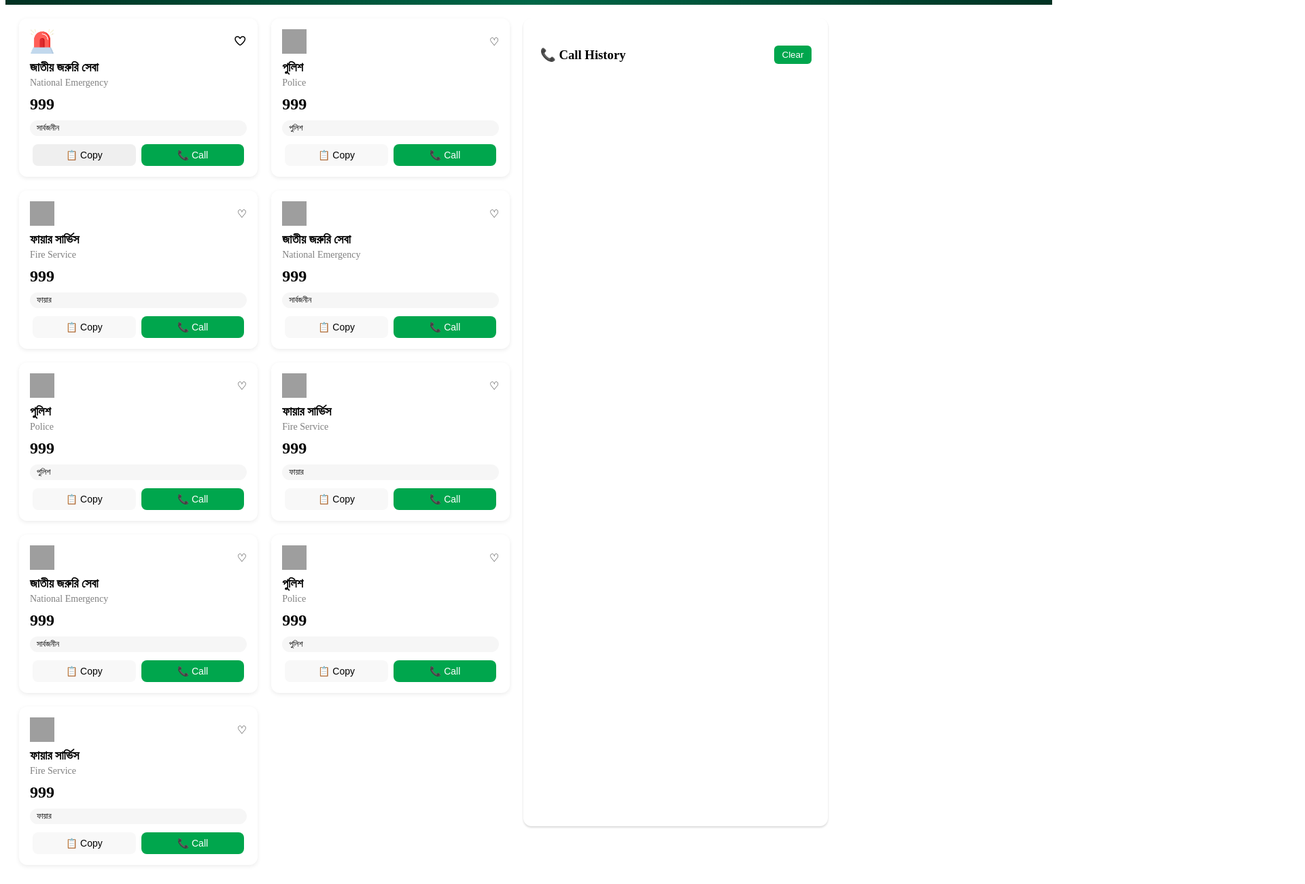
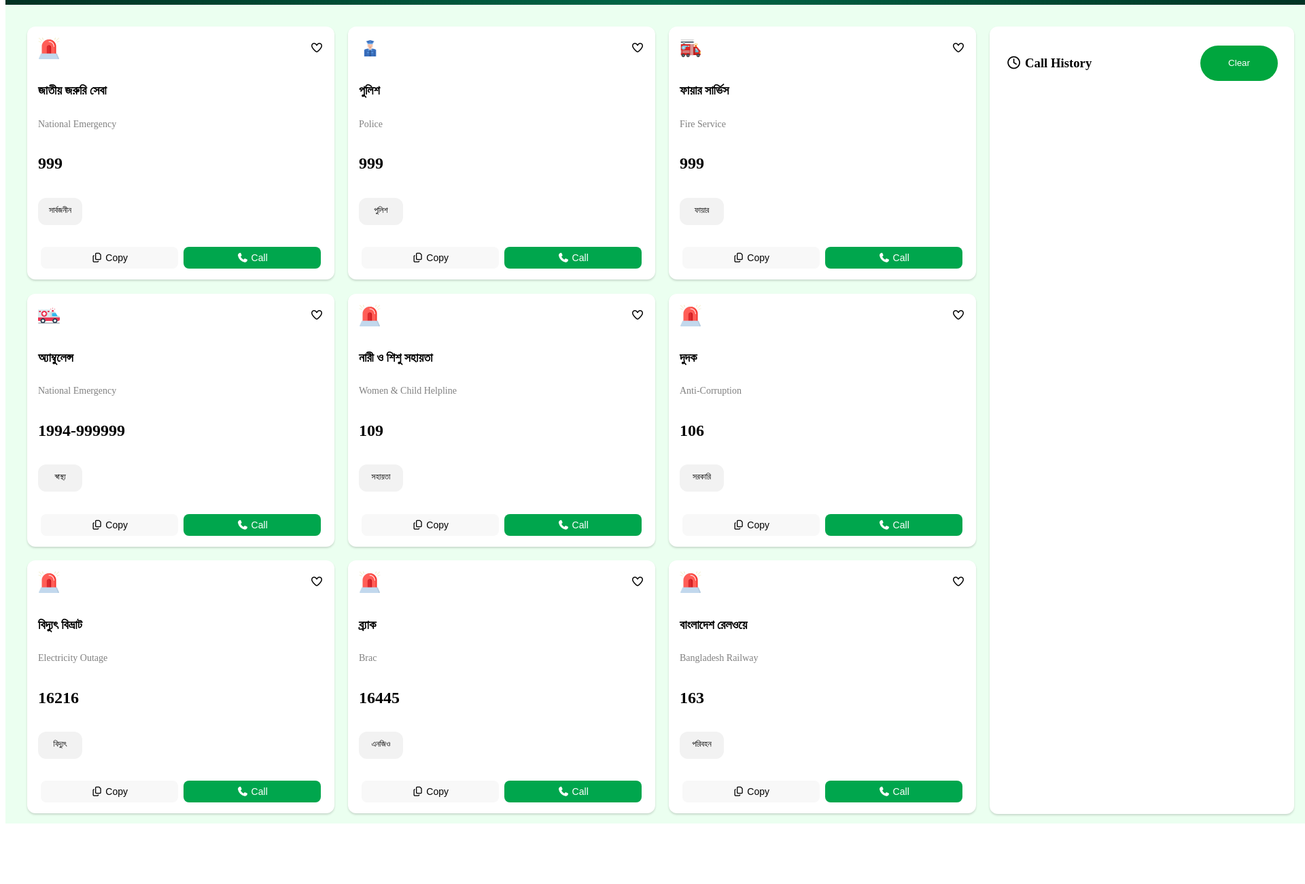
Before and after one commit to SabbirHsarkar/assignment-5, a plain HTML site: page index.html in a window 1280 px wide. Shown: the part 364-1664 px from the top of the page at 68% size, 1920 px wide, since content can reach past the window. After the commit the page ends 1629 px from the top, so only its background shows below. Drawn offline with Linux system fonts and the light colour scheme; grey boxes are pictures that could not be loaded.

Commit message:
html & css structure added

```diff
--- a/index.html
+++ b/index.html
@@ -12,7 +12,7 @@
 
 <link rel="stylesheet" href="https://cdnjs.cloudflare.com/ajax/libs/font-awesome/7.0.0/css/all.min.css" integrity="sha512-DxV+EoADOkOygM4IR9yXP8Sb2qwgidEmeqAEmDKIOfPRQZOWbXCzLC6vjbZyy0vPisbH2SyW27+ddLVCN+OMzQ==" crossorigin="anonymous" referrerpolicy="no-referrer" />
 </head>
-<body>
+<body class="body">
  <header>
     <div class="first-nav">
         <div class="left-nav">
@@ -57,7 +57,8 @@
     <!-- Left Side: Emergency Cards -->
     <div class="cards">
 
-      <!-- Card Example -->
+      <!-- Card -->
+       <!-- Emergency -->
       <div class="card">
         <div class="card-header">
           <img src="./assets/emergency.png" alt="icon">
@@ -68,150 +69,151 @@
         <h2>999</h2>
         <span class="tag">সার্বজনীন</span>
         <div class="actions">
-          <button type="button" class="emergency-btn">📋 Copy</button>
-          <button class="call">📞 Call</button>
+          <button type="button" class="copy"><i class="fa-regular fa-copy"></i> Copy</button>
+          <button class="call"><i class="fa-solid fa-phone"></i> Call</button>
         </div>
       </div>
 
       <!-- Police -->
       <div class="card">
         <div class="card-header">
-          <img src="https://img.icons8.com/color/48/policeman-male.png" alt="icon">
-          <span class="fav">♡</span>
+          <img src="./assets/police.png" alt="icon">
+          <span class="fav"><i class="fa-regular fa-heart"></i></span>
         </div>
         <h3>পুলিশ</h3>
         <p class="subtitle">Police</p>
         <h2>999</h2>
         <span class="tag">পুলিশ</span>
         <div class="actions">
-          <button class="copy">📋 Copy</button>
-          <button class="call">📞 Call</button>
+          <button class="copy"><i class="fa-regular fa-copy"></i> Copy</button>
+          <button class="call"><i class="fa-solid fa-phone"></i> Call</button>
         </div>
       </div>
 
       <!-- Fire Service -->
       <div class="card">
         <div class="card-header">
-          <img src="https://img.icons8.com/color/48/fireman-male.png" alt="icon">
-          <span class="fav">♡</span>
+          <img src="./assets/fire-service.png" alt="icon">
+          <span class="fav"><i class="fa-regular fa-heart"></i></span>
         </div>
         <h3>ফায়ার সার্ভিস</h3>
         <p class="subtitle">Fire Service</p>
         <h2>999</h2>
         <span class="tag">ফায়ার</span>
         <div class="actions">
-          <button class="copy">📋 Copy</button>
-          <button class="call">📞 Call</button>
+          <button class="copy"><i class="fa-regular fa-copy"></i> Copy</button>
+          <button class="call"><i class="fa-solid fa-phone"></i> Call</button>
         </div>
       </div>
 
-      <!-- আরও কার্ড এখানে চাইলে কপি করতে পারো -->
+     <!-- Ambulance -->
+
      <div class="card">
         <div class="card-header">
-          <img src="https://img.icons8.com/color/48/alarm.png" alt="icon">
-          <span class="fav">♡</span>
+          <img src="./assets/ambulance.png" alt="icon">
+          <span class="fav"><i class="fa-regular fa-heart"></i></span>
         </div>
-        <h3>জাতীয় জরুরি সেবা</h3>
+        <h3>অ্যাম্বুলেন্স</h3>
         <p class="subtitle">National Emergency</p>
-        <h2>999</h2>
-        <span class="tag">সার্বজনীন</span>
+        <h2>1994-999999</h2>
+        <span class="tag">স্বাস্থ্য</span>
         <div class="actions">
-          <button class="copy">📋 Copy</button>
-          <button class="call">📞 Call</button>
+          <button class="copy"><i class="fa-regular fa-copy"></i> Copy</button>
+          <button class="call"><i class="fa-solid fa-phone"></i> Call</button>
         </div>
       </div>
 
-      <!-- Police -->
+      <!-- Women & Child Helpline -->
       <div class="card">
         <div class="card-header">
-          <img src="https://img.icons8.com/color/48/policeman-male.png" alt="icon">
-          <span class="fav">♡</span>
+          <img src="./assets/emergency.png" alt="icon">
+          <span class="fav"><i class="fa-regular fa-heart"></i></span>
         </div>
-        <h3>পুলিশ</h3>
-        <p class="subtitle">Police</p>
-        <h2>999</h2>
-        <span class="tag">পুলিশ</span>
+        <h3>নারী ও শিশু সহায়তা</h3>
+        <p class="subtitle">Women & Child Helpline</p>
+        <h2>109</h2>
+        <span class="tag">সহায়তা</span>
         <div class="actions">
-          <button class="copy">📋 Copy</button>
-          <button class="call">📞 Call</button>
+          <button class="copy"><i class="fa-regular fa-copy"></i> Copy</button>
+          <button class="call"><i class="fa-solid fa-phone"></i> Call</button>
+        </div>
+      </div>
+
+      <!-- Anti -->
+      <div class="card">
+        <div class="card-header">
+          <img src="./assets/emergency.png" alt="icon">
+          <span class="fav"><i class="fa-regular fa-heart"></i></span>
+        </div>
+        <h3>দুদক</h3>
+        <p class="subtitle">Anti-Corruption</p>
+        <h2>106</h2>
+        <span class="tag">সরকারি</span>
+        <div class="actions">
+          <button class="copy"><i class="fa-regular fa-copy"></i> Copy</button>
+          <button class="call"><i class="fa-solid fa-phone"></i> Call</button>
+        </div>
+      </div>
+
+
+     <!-- Electricity -->
+      <div class="card">
+        <div class="card-header">
+          <img src="./assets/emergency.png" alt="icon">
+          <span class="fav"><i class="fa-regular fa-heart"></i></span>
+        </div>
+        <h3>বিদ্যুৎ বিভ্রাট</h3>
+        <p class="subtitle">Electricity Outage</p>
+        <h2>16216</h2>
+        <span class="tag">বিদ্যুৎ</span>
+        <div class="actions">
+          <button class="copy"><i class="fa-regular fa-copy"></i> Copy</button>
+          <button class="call"><i class="fa-solid fa-phone"></i> Call</button>
+        </div>
+      </div>
+
+      <!-- Brac -->
+      <div class="card">
+        <div class="card-header">
+          <img src="./assets/emergency.png" alt="icon">
+          <span class="fav"><i class="fa-regular fa-heart"></i></span>
+        </div>
+        <h3>ব্র্যাক</h3>
+        <p class="subtitle">Brac</p>
+        <h2>16445</h2>
+        <span class="tag">এনজিও</span>
+        <div class="actions">
+          <button class="copy"><i class="fa-regular fa-copy"></i> Copy</button>
+          <button class="call"><i class="fa-solid fa-phone"></i> Call</button>
         </div>
       </div>
 
       <!-- Fire Service -->
-      <div class="card">
+     <div class="card">
         <div class="card-header">
-          <img src="https://img.icons8.com/color/48/fireman-male.png" alt="icon">
-          <span class="fav">♡</span>
+          <img src="./assets/emergency.png" alt="icon">
+          <span class="fav"><i class="fa-regular fa-heart"></i></span>
         </div>
-        <h3>ফায়ার সার্ভিস</h3>
-        <p class="subtitle">Fire Service</p>
-        <h2>999</h2>
-        <span class="tag">ফায়ার</span>
+        <h3>বাংলাদেশ রেলওয়ে</h3>
+        <p class="subtitle">Bangladesh Railway</p>
+        <h2>163</h2>
+        <span class="tag">পরিবহন</span>
         <div class="actions">
-          <button class="copy">📋 Copy</button>
-          <button class="call">📞 Call</button>
+          <button class="copy"><i class="fa-regular fa-copy"></i> Copy</button>
+          <button class="call"><i class="fa-solid fa-phone"></i> Call</button>
         </div>
       </div>
-
-
-
-      <div class="card">
-        <div class="card-header">
-          <img src="https://img.icons8.com/color/48/alarm.png" alt="icon">
-          <span class="fav">♡</span>
-        </div>
-        <h3>জাতীয় জরুরি সেবা</h3>
-        <p class="subtitle">National Emergency</p>
-        <h2>999</h2>
-        <span class="tag">সার্বজনীন</span>
-        <div class="actions">
-          <button class="copy">📋 Copy</button>
-          <button class="call">📞 Call</button>
-        </div>
-      </div>
-
-      <!-- Police -->
-      <div class="card">
-        <div class="card-header">
-          <img src="https://img.icons8.com/color/48/policeman-male.png" alt="icon">
-          <span class="fav">♡</span>
-        </div>
-        <h3>পুলিশ</h3>
-        <p class="subtitle">Police</p>
-        <h2>999</h2>
-        <span class="tag">পুলিশ</span>
-        <div class="actions">
-          <button class="copy">📋 Copy</button>
-          <button class="call">📞 Call</button>
-        </div>
-      </div>
-
-      <!-- Fire Service -->
-      <div class="card">
-        <div class="card-header">
-          <img src="https://img.icons8.com/color/48/fireman-male.png" alt="icon">
-          <span class="fav">♡</span>
-        </div>
-        <h3>ফায়ার সার্ভিস</h3>
-        <p class="subtitle">Fire Service</p>
-        <h2>999</h2>
-        <span class="tag">ফায়ার</span>
-        <div class="actions">
-          <button class="copy">📋 Copy</button>
-          <button class="call">📞 Call</button>
-        </div>
-      </div>
-    </div>
-
-    <!-- Right Side: Call History -->
+</div>
+    <!-- Call History -->
     <div class="history">
       <div class="history-header">
-        <h3>📞 Call History</h3>
-        <button class="clear">Clear</button>
+        <h3><i class="fa-regular fa-clock"></i> Call History</h3>
+        <div class="clear-btn"><button class="clear">Clear</button></div>
       </div>
 
     </div>
 
+
   </div>
 </body>
 </html>
--- a/styles/style.css
+++ b/styles/style.css
@@ -8,12 +8,17 @@
   font-style: normal;
 }
 
+.body{
+
+    width: 1920px;
+height: 1613px;
+}
 /*header nav*/
 
 
 .first-nav{
     height: 100px;
-    width: 1520px;
+    width: 1880px;
     display: flex;
     justify-content: space-between;
 }
@@ -137,6 +142,7 @@ background-color: rgba(0, 166, 62, 1);
 }
 
 .copy-content-nav{
+    color: rgba(255, 255, 255, 1);
     display: flex;
 flex-direction: row;
 justify-content: center;
@@ -144,25 +150,20 @@ align-items: center;
 gap: 10px;
 padding-bottom:  36px;
 
-}
-
-.copy-content{
-    color: rgba(255, 255, 255, 1);
-
 
 font-size: 16px;
 font-weight: 600;
 line-height: 24px;
-letter-spacing: 0%;
-text-align: center;
 }
+
+
 
 /* Banner */
 
 .banner{
     background: linear-gradient(90.00deg, rgba(1.251827359199524, 49.64006805419922, 34.606834411621094, 1),rgba(0, 103, 71, 1) 50%,rgba(1, 50, 35, 1) 100%);
     /* Frame 27154 */
-width: 1420px;
+width: 1822px;
 height: 239px;
 /* Auto layout */
 display: flex;
@@ -209,27 +210,34 @@ text-align: center;
 
 
 .container {
+ width: 1880px;
+height: 1140px;
   display: grid;
-  grid-template-columns: 3fr 2fr;
+  grid-template-columns: 2fr 1fr;
   gap: 20px;
-  padding: 20px;
+  padding: 32px;
+background-color: rgba(65, 255, 107, 0.1);
 }
 
 /* Emergency Cards */
 .cards {
   display: grid;
-  grid-template-columns: repeat(auto-fill, minmax(250px, 1fr));
+  grid-template-columns: repeat(3, 1fr);
   gap: 20px;
 }
 
 .card {
-  background: #fff;
+ width: 420px;
+ height: 340px;
+
   padding: 16px;
   border-radius: 12px;
-  box-shadow: 0 2px 6px rgba(0,0,0,0.08);
+  box-shadow: 0px 2px 3px 0px rgba(0, 0, 0, 0.15);
+background: var(--White, rgba(255, 255, 255, 1));
   display: flex;
   flex-direction: column;
   justify-content: space-between;
+
 }
 
 .card-header {
@@ -239,8 +247,9 @@ text-align: center;
 }
 
 .card-header img {
-  width: 36px;
-  height: 36px;
+ /* ambulance */
+width: 32px;
+height: 32px;
 }
 
 .card h3 {
@@ -260,16 +269,25 @@ text-align: center;
 }
 
 .tag {
-  background: #f6f6f6;
-  padding: 4px 10px;
+  background: var(--Gray-Light, rgba(242, 242, 242, 1));
+  padding-top: 15px;
   border-radius: 12px;
-  font-size: 12px;
+
+  text-align: center;
+font-size: 12px;
+font-weight: 400;
+line-height: 50%;
+letter-spacing: 0%;
+
+width: 65px;
+height: 25px;
+align-items: center;
 }
 
 .actions {
   display: flex;
   justify-content: space-between;
-  margin-top: 12px;
+  margin-top: 6px;
 }
 
 .actions button {
@@ -295,8 +313,8 @@ text-align: center;
 .history {
   /* History */
 width: 400px;
-height: 1140px;
-/* Auto layout */
+height: 1110px;
+
 
 padding: 24px;
 
@@ -314,13 +332,18 @@ background: var(--White, rgba(255, 255, 255, 1));
 }
 
 .clear {
-  background: #00a64d;
+
   color: #fff;
   border: none;
   padding: 6px 12px;
   border-radius: 6px;
   cursor: pointer;
+  border-radius: 50px;
+background: rgba(0, 166, 62, 1);
+width: 114px;
+height: 52px;
 }
+
 
 .history ul {
   list-style: none;
```
